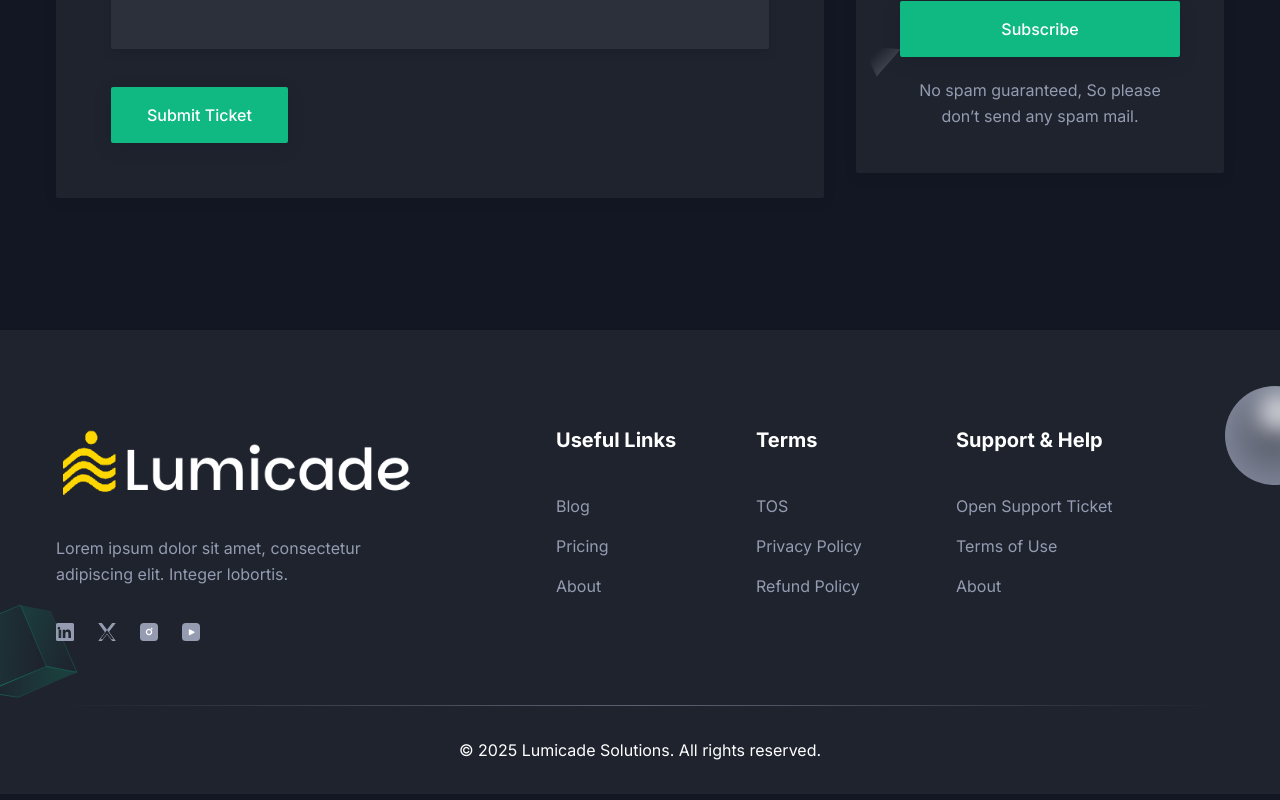
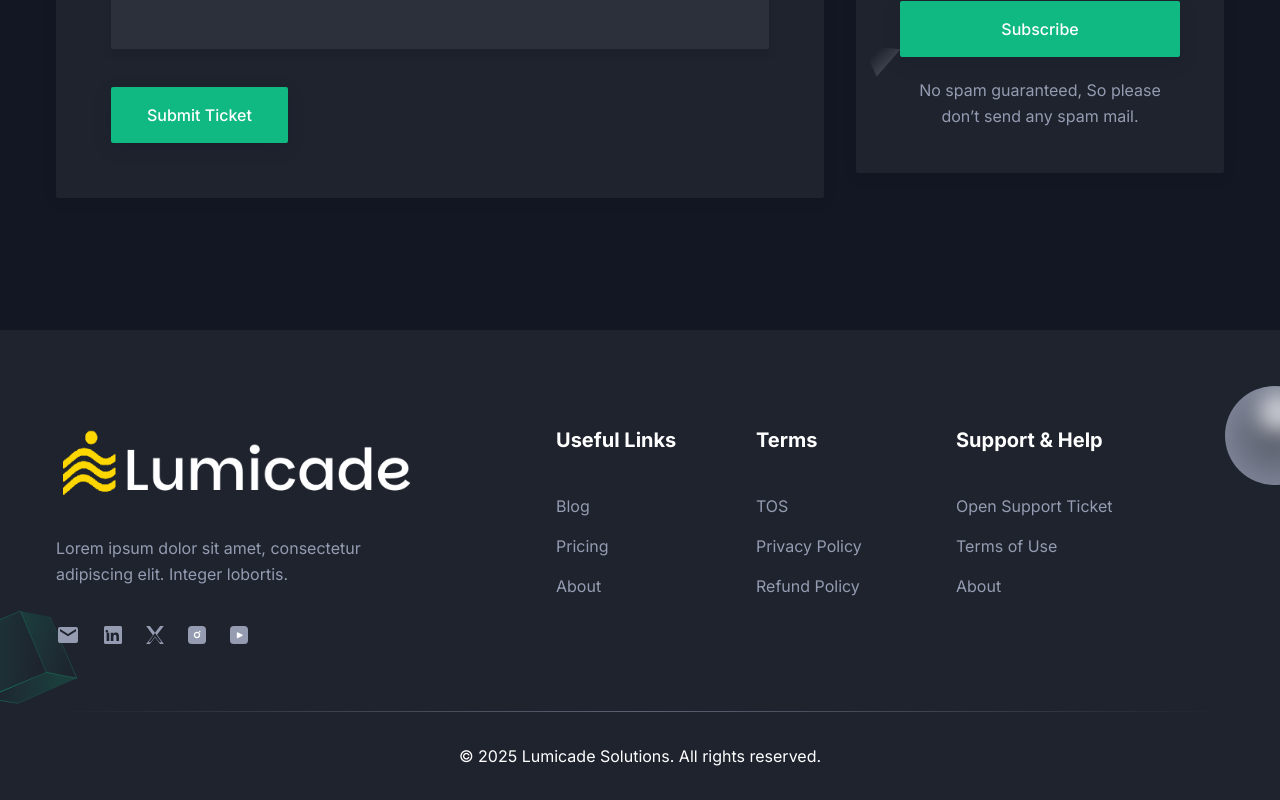
Before and after one commit to Lumicade-Team/portfolio, a Next.js app: page / in a window 1280 px wide. Shown: the part 7554-8354 px from the top of the page. Built offline with nearby package versions, Linux system fonts and the light colour scheme.

Commit message:
🎉 Add email contact link to footer for Lumicade Solutions

```diff
--- a/src/components/Footer/index.tsx
+++ b/src/components/Footer/index.tsx
@@ -31,6 +31,17 @@ const Footer = () => {
                   Integer lobortis.
                 </p>
                 <div className="flex items-center">
+                  <a
+                    href="mailto:lumicade.dev@gmail.com"
+                    aria-label="Email"
+                    target="_blank"
+                    rel="noopener noreferrer"
+                    className="mr-6 text-body-color duration-300 hover:text-primary dark:text-body-color-dark dark:hover:text-primary"
+                  >
+                    <svg width="24" height="24" viewBox="0 0 24 24" fill="currentColor" xmlns="http://www.w3.org/2000/svg">
+                      <path d="M20 4H4a2 2 0 0 0-2 2v12a2 2 0 0 0 2 2h16a2 2 0 0 0 2-2V6a2 2 0 0 0-2-2Zm0 4.236-8 5-8-5V6l8 5 8-5v2.236Z"/>
+                    </svg>
+                  </a>
                   <a
                     href="https://www.linkedin.com/in/lumicade-solutions-490aa838b/"
                     aria-label="LinkedIn"
```
